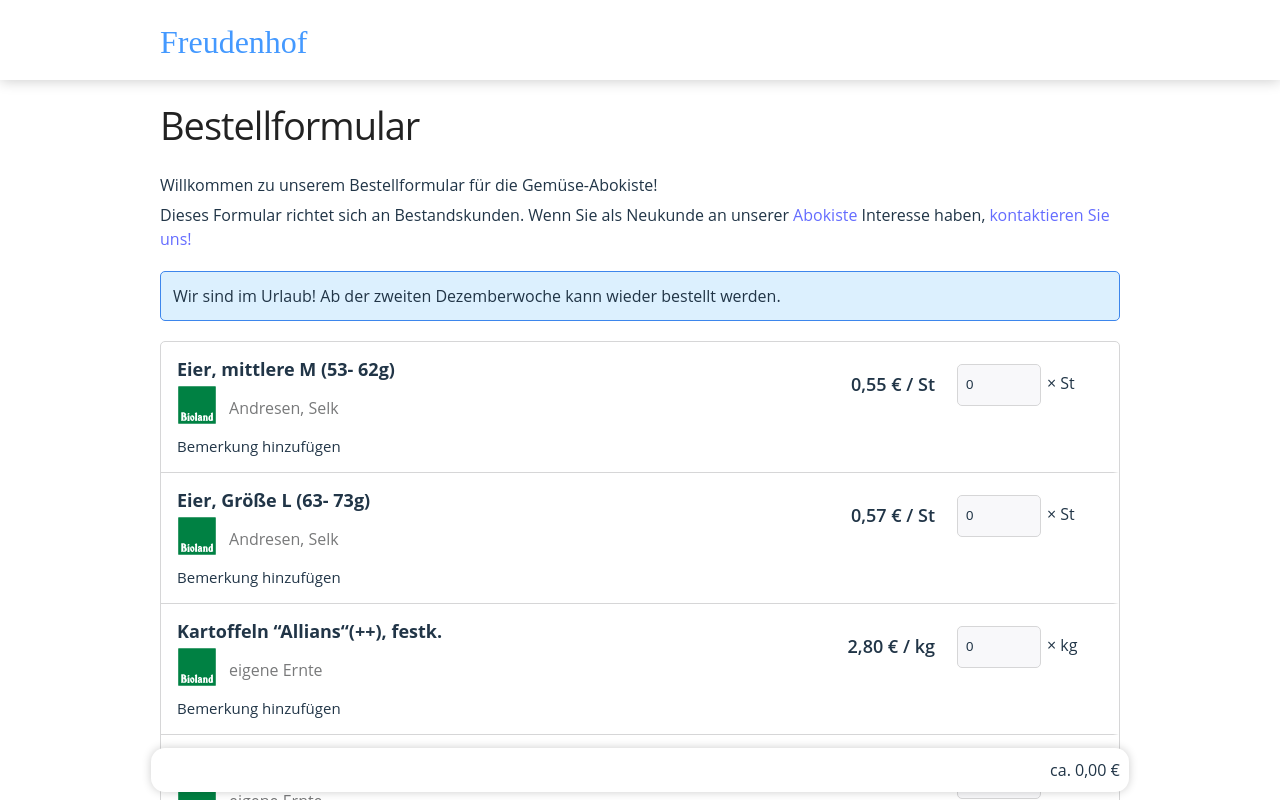
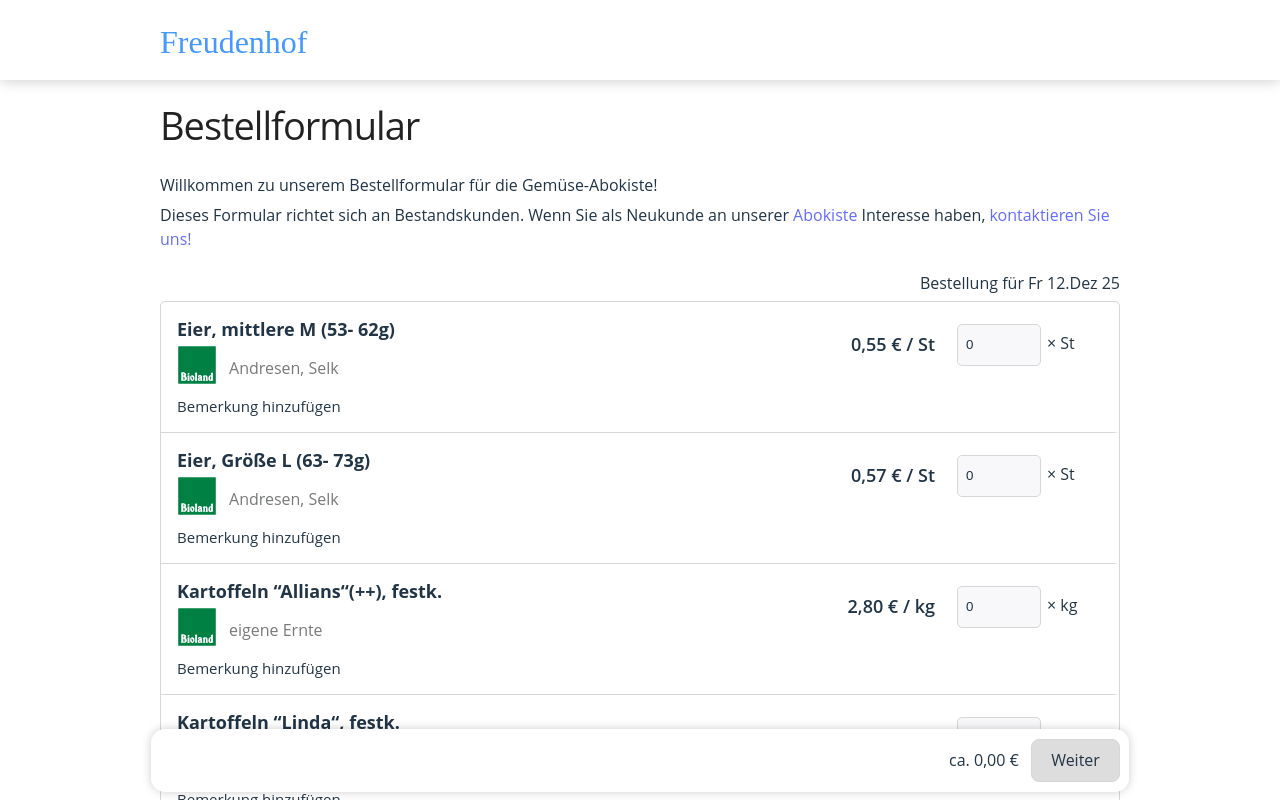
Before and after one commit to Freudenhof/Bestellformular, a Vue app: page / in a window 1280 px wide. Shown: the top 800 px of the page. Built offline with nearby package versions, Linux system fonts and the light colour scheme.

Commit message:
Remove vacation note

```diff
--- a/src/components/FormularPart.vue
+++ b/src/components/FormularPart.vue
@@ -6,7 +6,7 @@
 
 		<p>Willkommen zu unserem Bestellformular für die Gemüse-Abokiste!</p>
 		<p>Dieses Formular richtet sich an Bestandskunden. Wenn Sie als Neukunde an unserer <a href="https://freudenhof.de/?page_id=153" target="_blank">Abokiste</a> Interesse haben, <a href="https://freudenhof.de/?page_id=153">kontaktieren Sie uns!</a></p>
-		<p class="important_note">Wir sind im Urlaub! Ab der zweiten Dezemberwoche kann wieder bestellt werden.</p>
+		<p class="date">Bestellung für {{ date }}</p>
 
 		<ul id="product_list">
 			<li class="product" :class="{selected: product.amount}" v-for="product of products">
@@ -48,7 +48,7 @@
 
 		<div id="order_sum" class="button_bar">
 			ca. {{ printPrice(sum) }}
-			<!--button @click="nextPage()">Weiter</button-->
+			<button @click="nextPage()">Weiter</button>
 		</div>
 
 	</div>
```
